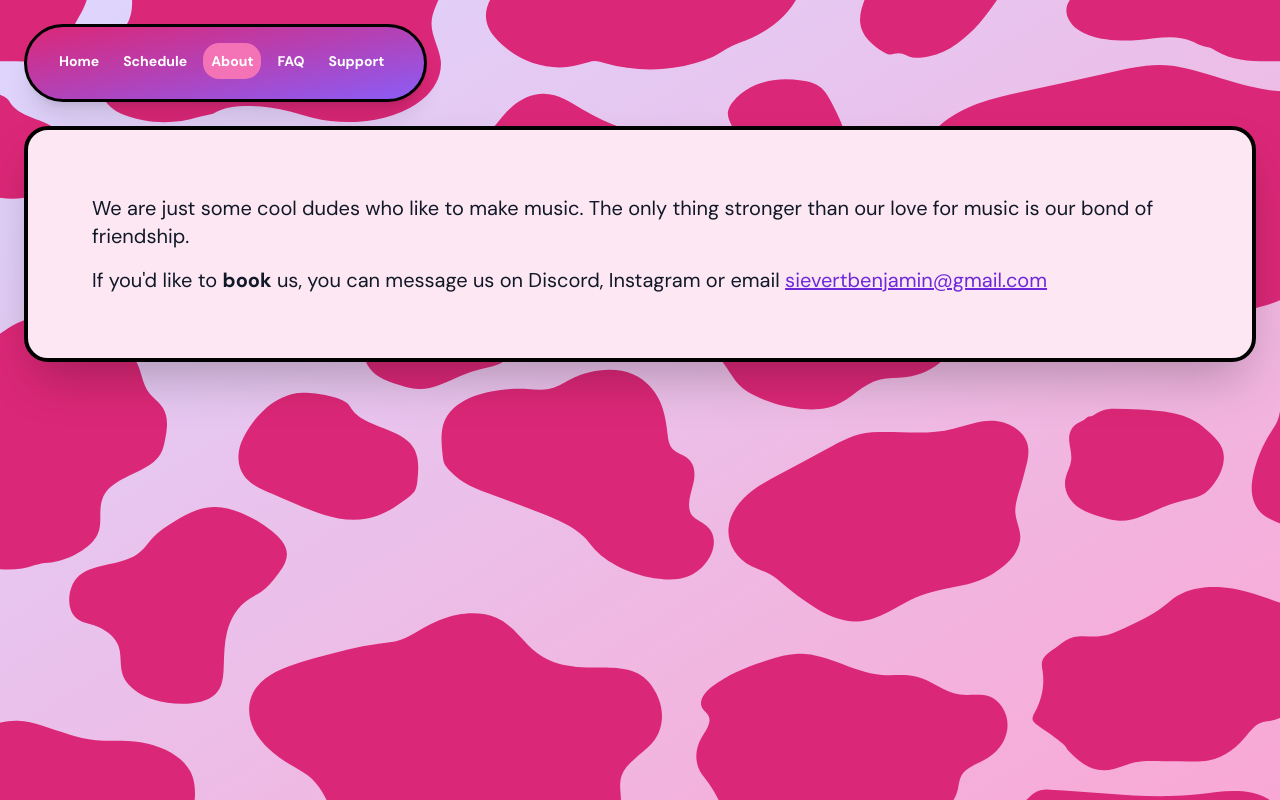
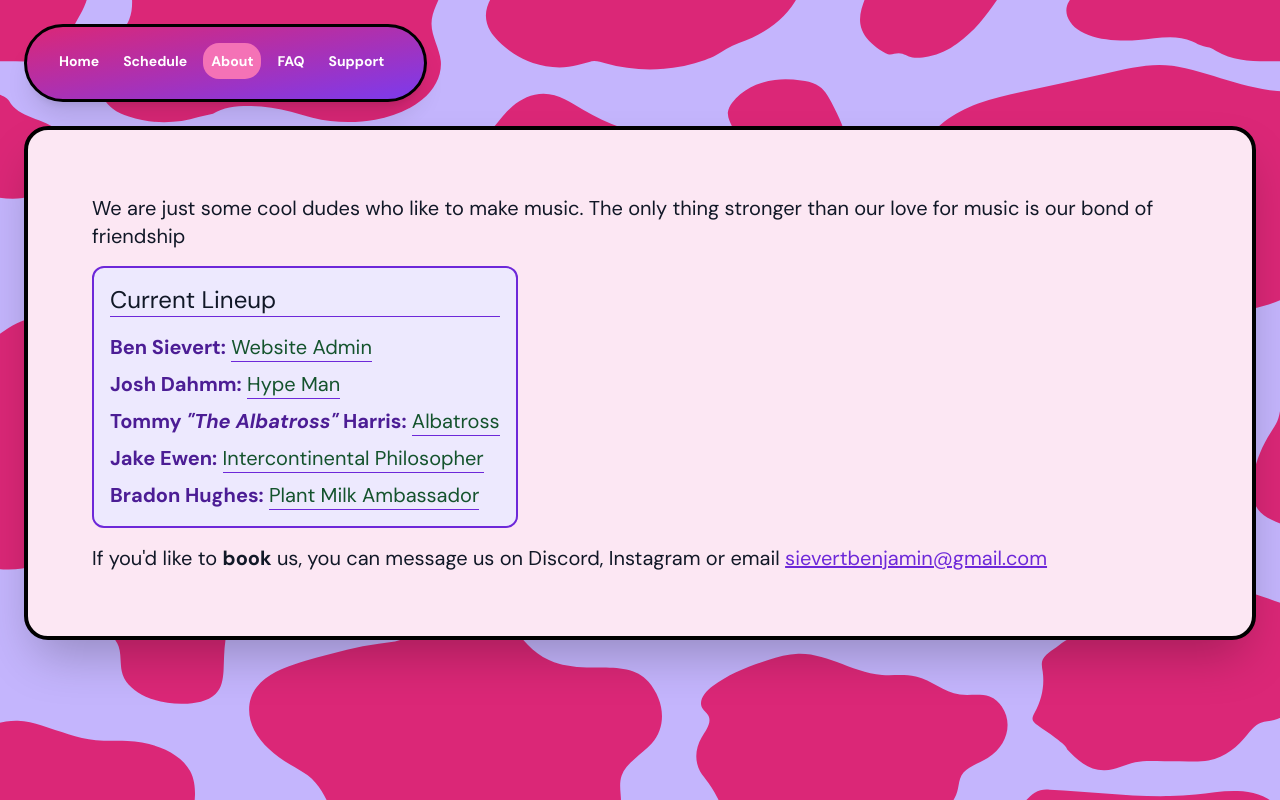
Before and after one commit to BenSievert/milkpatrol, a React (Vite) app: page /about in a window 1280 px wide. Built offline with nearby package versions, Linux system fonts and the light colour scheme.

Commit message:
more info

```diff
--- a/src/components/NavBar.tsx
+++ b/src/components/NavBar.tsx
@@ -24,12 +24,12 @@ function NavBar() {
           <path strokeLinecap="round" strokeLinejoin="round" d="M3.75 6.75h16.5M3.75 12h16.5m-16.5 5.25h16.5" />
         </svg>
       </div>
-      <div className={`border-[3px] border-black mb-2 md:mb-6 bg-pink-600 py-4 px-6 rounded-2xl md:rounded-full inline-block bg-gradient-to-tl md:w-auto w-full from-violet-500 to-pink-600 shadow-xl ${open || `hidden md:inline-block`}`}>
+      <div className={`border-[3px] border-black mb-2 md:mb-6 bg-pink-600 py-4 px-6 rounded-2xl md:rounded-full inline-block bg-gradient-to-tl md:w-auto w-full from-violet-600 to-pink-600 shadow-xl ${open || `hidden md:inline-block`}`}>
         {links.map((link, i) => (
           <Link
             key={i}
             onClick={() => setOpen(false)}
-            className={`mb-1 text-sm mr-2 hover:bg-pink-400 px-3 py-2 md:p-2 rounded-2xl font-bold text-white block md:inline-block ${pathname == link.path && `bg-pink-400`}`}
+            className={`mb-1 text-sm mr-2 hover:bg-pink-400 px-3 py-2 md:p-2 rounded-2xl font-bold text-white block md:inline-block ${pathname == link.path && `bg-pink-400 text-violet-900`}`}
             to={link.path}
           >
             {link.title}
--- a/src/main.tsx
+++ b/src/main.tsx
@@ -6,7 +6,7 @@ import  NavBar from './components/NavBar'
 import CowPrint from "./components/CowPrint.tsx";
 
 ReactDOM.createRoot(document.getElementById(`root`)!).render(
-  <div className="p-2 md:p-6 bg-gradient-to-br from-violet-200 to-pink-300 min-h-screen font-sans text-gray-900">
+  <div className="p-2 md:p-6 bg-violet-300 min-h-screen font-sans text-gray-900">
     <BrowserRouter basename={import.meta.env.BASE_URL}>
       <div className='relative z-10'><NavBar /></div>
       <div className='text-center'>
--- a/src/routes/About.tsx
+++ b/src/routes/About.tsx
@@ -1,9 +1,23 @@
 function About() {
   document.title = `Milk Patrol-About`
+  const us = [
+    { bandMate: `Ben Sievert`, roles: `Website Admin` },
+    { bandMate: `Josh Dahmm`, roles: `Hype Man` },
+    { bandMate: <>Tommy <span className='italic'>"The Albatross"</span> Harris</>, roles: `Albatross`},
+    { bandMate: `Jake Ewen`, roles: `Intercontinental Philosopher`},
+    { bandMate: `Bradon Hughes`, roles: `Plant Milk Ambassador`}
+  ]
   return (
     <div>
       <div className='mb-4'>
-        We are just some cool dudes who like to make music. The only thing stronger than our love for music is our bond of friendship.
+        <div>We are just some cool dudes who like to make music. The only thing stronger than our love for music is our bond of friendship</div>
+        <div className='mt-4 border-2 inline-block border-violet-700 rounded-xl bg-violet-100 p-4'>
+          <div className='mb-4 border-b border-violet-700 text-2xl'>Current Lineup</div>
+          {us.map(({bandMate, roles}) => <div className='mt-2'>
+            <span className='font-bold text-violet-900'>{bandMate}:</span> <div className=' border-b border-violet-700 inline-block'><div className='text-green-900 inline-block'>{roles}</div></div>
+          </div>)}
+        </div>
+
       </div>
       <div>
         If you'd like to <span className='font-bold'>book</span> us, you can message us on Discord, Instagram or email{` `}
--- a/src/routes/FAQ.tsx
+++ b/src/routes/FAQ.tsx
@@ -12,6 +12,14 @@ function FAQ() {
       question: `What is the Lactose Legion?`,
       answer: `That's what we call our fans`,
     },
+    {
+      question: `Why is the nav button on the left side on mobile?`,
+      answer: `I am left-handed and want to take revenge against a world made for right-handed people`
+    },
+    {
+      question: `Why are all these questions answered in first-person? I thought you were a band.`,
+      answer: `Yes, but I'm the one answering these.`
+    }
   ];
   document.title = `Milk Patrol-FAQ`
   return (
--- a/src/routes/Home.tsx
+++ b/src/routes/Home.tsx
@@ -42,7 +42,7 @@ function Home() {
       <h1 className="text-4xl font-extrabold tracking-wider">Milk Patrol</h1>
       <div className='flex justify-center items-center mt-2 mb-4'>
         <figure>
-          <img className='border-2 border-black rounded' width='400px' src={photo.url} title="source: imgur.com"  alt=':( image didnt load'/>
+          <img className='border-[3px] border-black rounded' width='400px' src={photo.url} title="source: imgur.com"  alt=':( image didnt load'/>
           <figcaption className='text-left text-xs'>Photo Credit <a className='text-violet-700 underline' href={photo.creditLink}>{photo.credit}</a></figcaption>
         </figure>
       </div>
```
